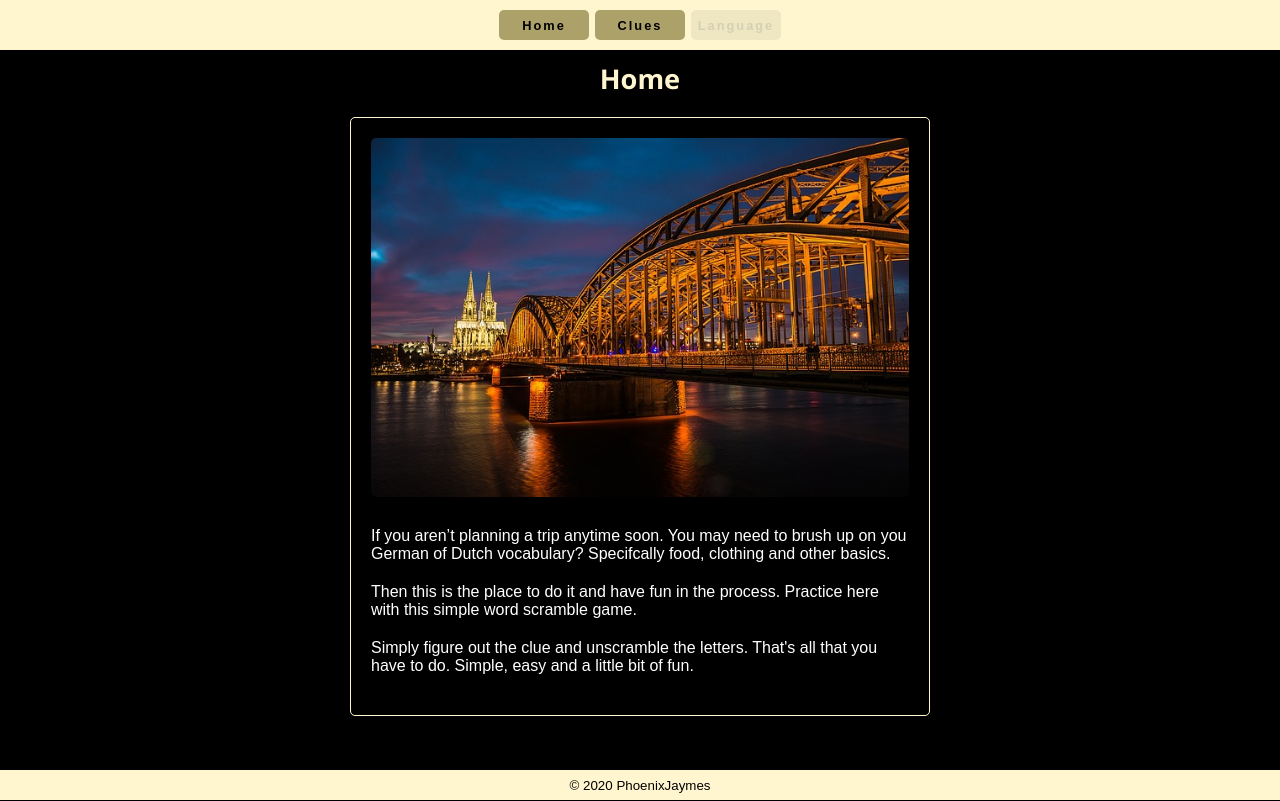
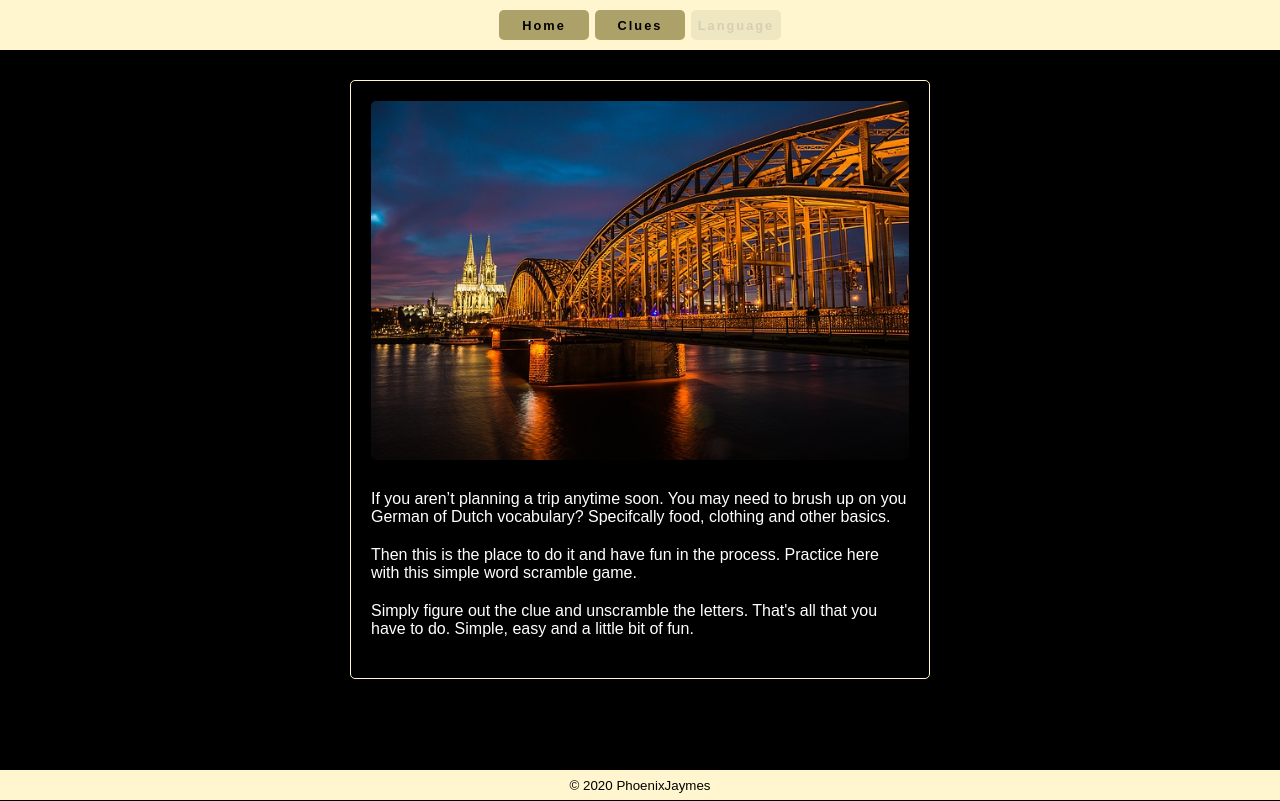
Before and after one commit to phoenixjaymes/react-word-clues, a React (Create React App) app: page / in a window 1280 px wide. Built offline with nearby package versions, Linux system fonts and the light colour scheme.

Commit message:
Removed text from header prop

```diff
--- a/src/components/Home.js
+++ b/src/components/Home.js
@@ -7,7 +7,7 @@ import styles from '../css/home.module.css';
 
 const Home = ({ handleSectionClick }) => (
   <Layout
-    header="Home"
+    header=""
     handleSectionClick={handleSectionClick}
   >
     <div className={styles.container}>
```
